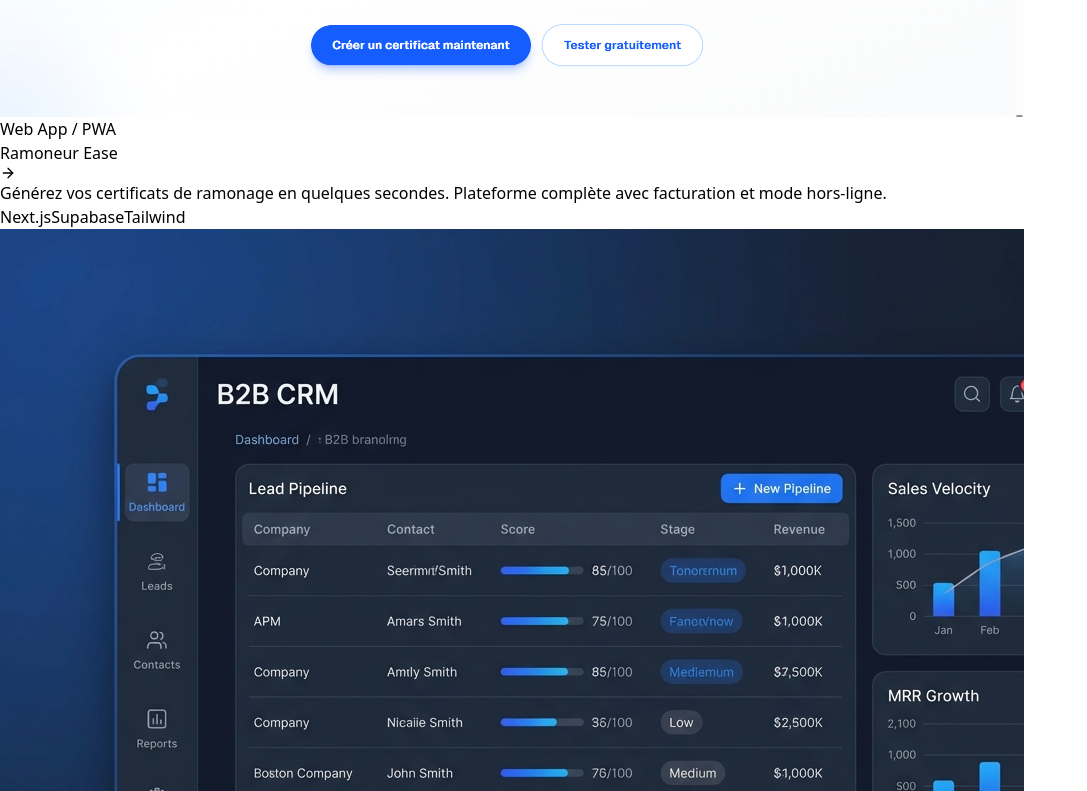
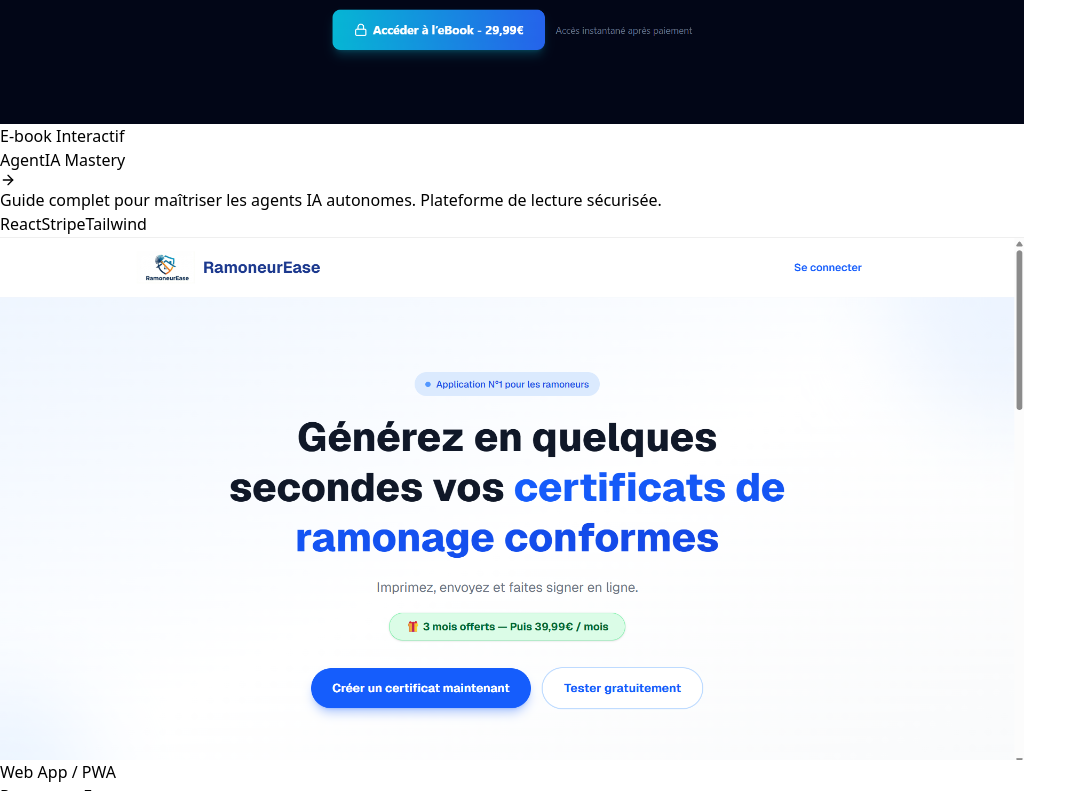
Before and after one commit to MohamedBrj/presentation_service, a React (Vite) app: page / in a window 1280 px wide. Shown: the part 1909-2700 px from the top of the page, without its empty margins (0-1087 px from the left). Built offline with nearby package versions, Linux system fonts and the light colour scheme.

Commit message:
feat: Implement initial React presentation application and add ebook screen asset.

```diff
--- a/src/App.jsx
+++ b/src/App.jsx
@@ -20,6 +20,7 @@ import ramoneurImage from './assets/ramoneurease_screen.png';
 import autocrmImage from './assets/autocrm_mockup.webp';
 import smartshopImage from './assets/smartshop_mockup.webp';
 import docugenImage from './assets/docugen_mockup.webp';
+import ebookImage from './assets/ebook_screen.png';
 
 const App = () => {
   const [isMenuOpen, setIsMenuOpen] = useState(false);
@@ -254,6 +255,15 @@ const App = () => {
 
           <div className="grid grid-cols-1 md:grid-cols-2 lg:grid-cols-3 gap-8">
             <ProjectCard
+              category="E-book Interactif"
+              title="AgentIA Mastery"
+              desc="Guide complet pour maîtriser les agents IA autonomes. Plateforme de lecture sécurisée."
+              tags={['React', 'Stripe', 'Tailwind']}
+              color="bg-teal-500"
+              image={ebookImage}
+              link="https://ebook.omsys.fr/"
+            />
+            <ProjectCard
               category="Web App / PWA"
               title="Ramoneur Ease"
               desc="Générez vos certificats de ramonage en quelques secondes. Plateforme complète avec facturation et mode hors-ligne."
```
Also changed, not shown: src/assets/ebook_screen.png (added).
